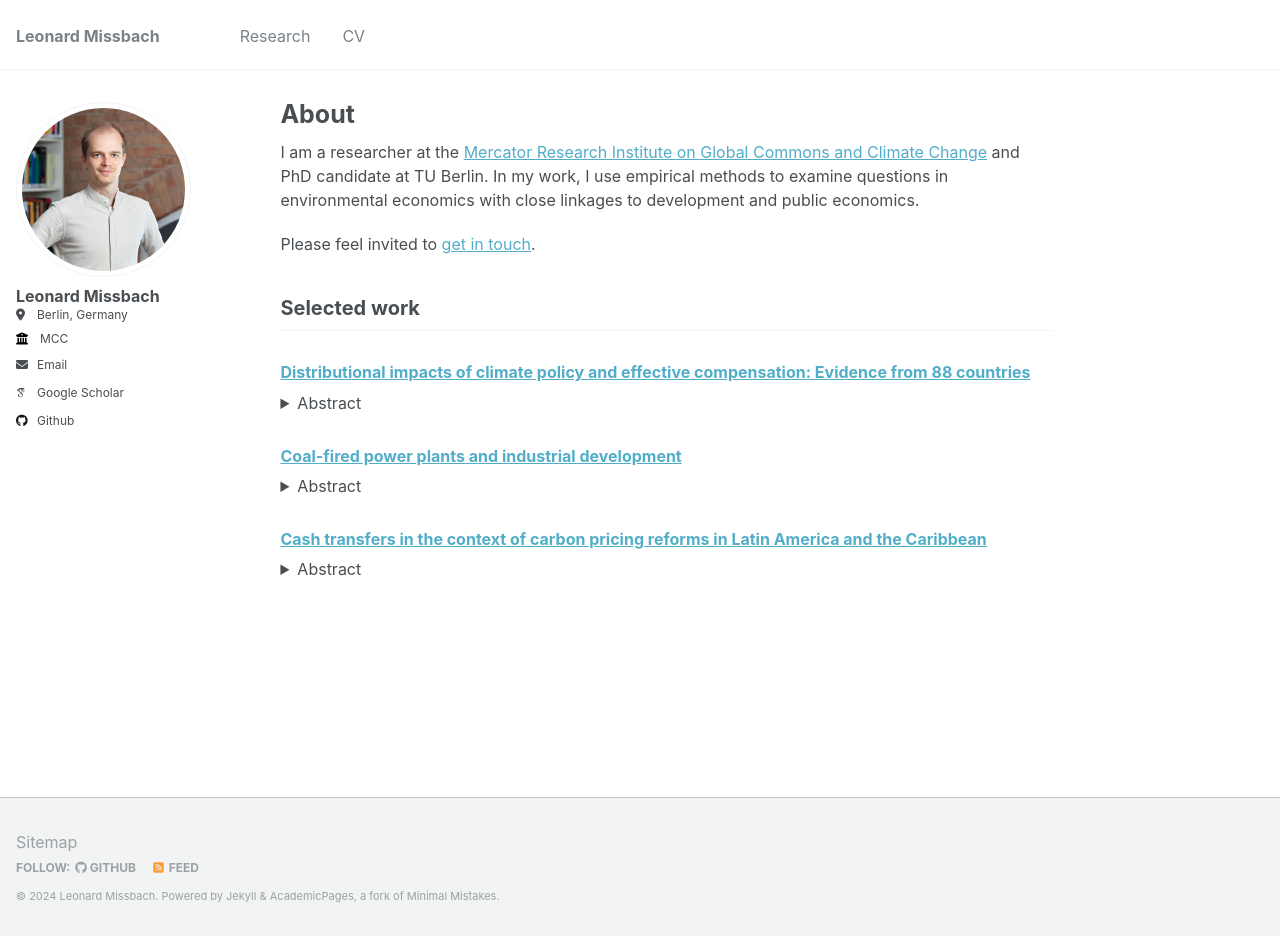
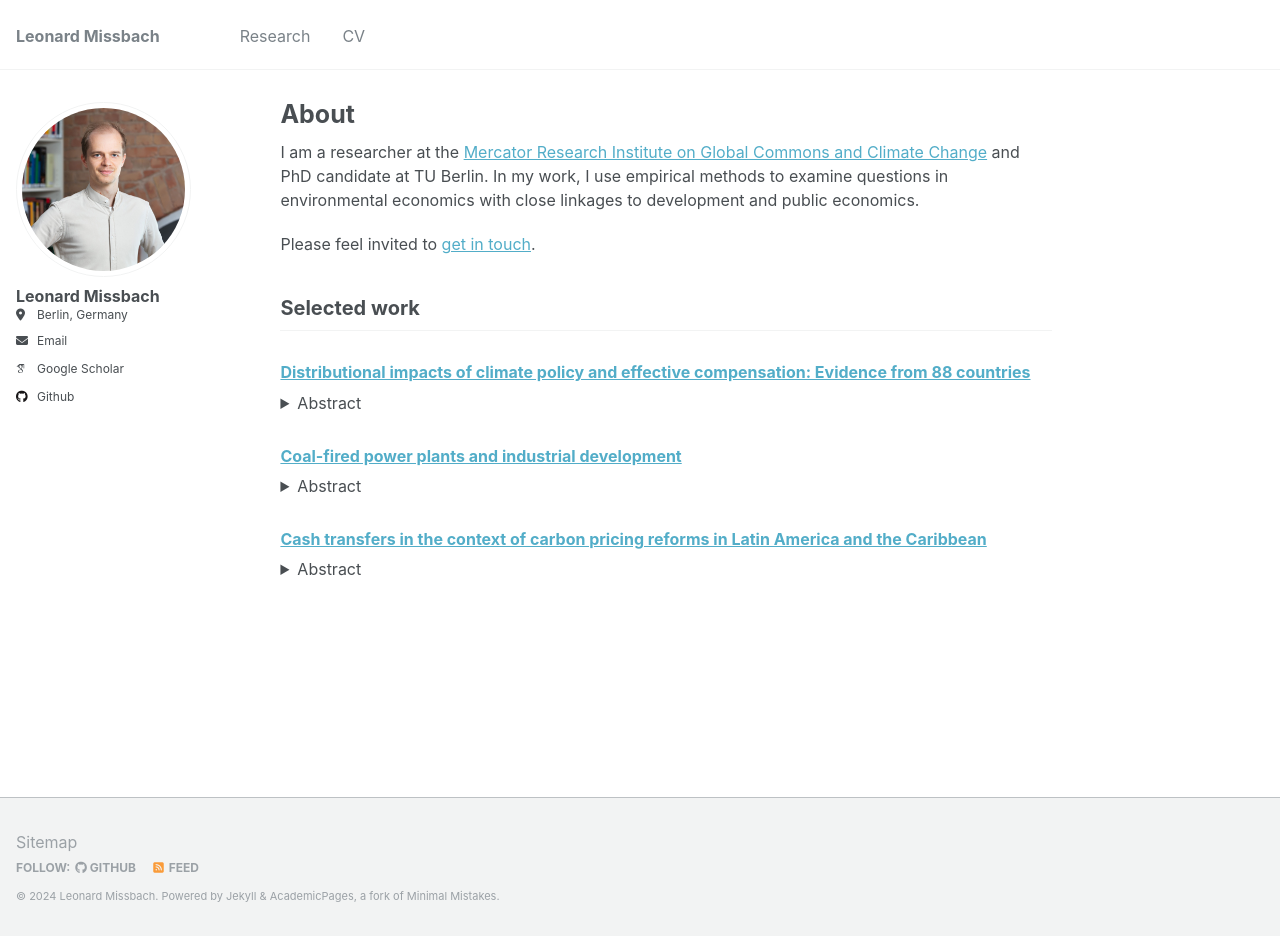
Before and after one commit to lmissbach/lmissbach.github.io, a Jekyll site: the page built from _pages/about.md, in a window 1280 px wide and 936 px high. Built offline with Jekyll 4.4.1, drawn with Linux system fonts in a browser that asks for light colours; some web fonts are replaced.

Commit message:
Update _config.yml

```diff
--- a/_config.yml
+++ b/_config.yml
@@ -26,7 +26,7 @@ author:
   pronouns         : # example: "she/her"
   bio              : #"Short biography for the left-hand sidebar"
   location         : "Berlin, Germany"
-  employer         : "MCC"
+  employer         : # "MCC"
   uri              : # URL
   email            : "l.missbach@posteo.de"
 
```
